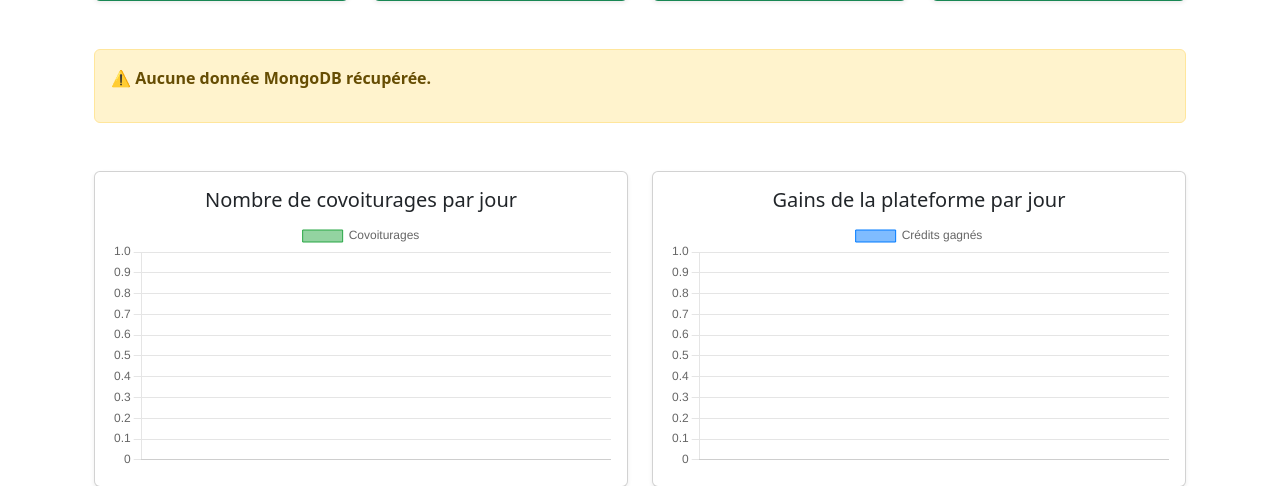
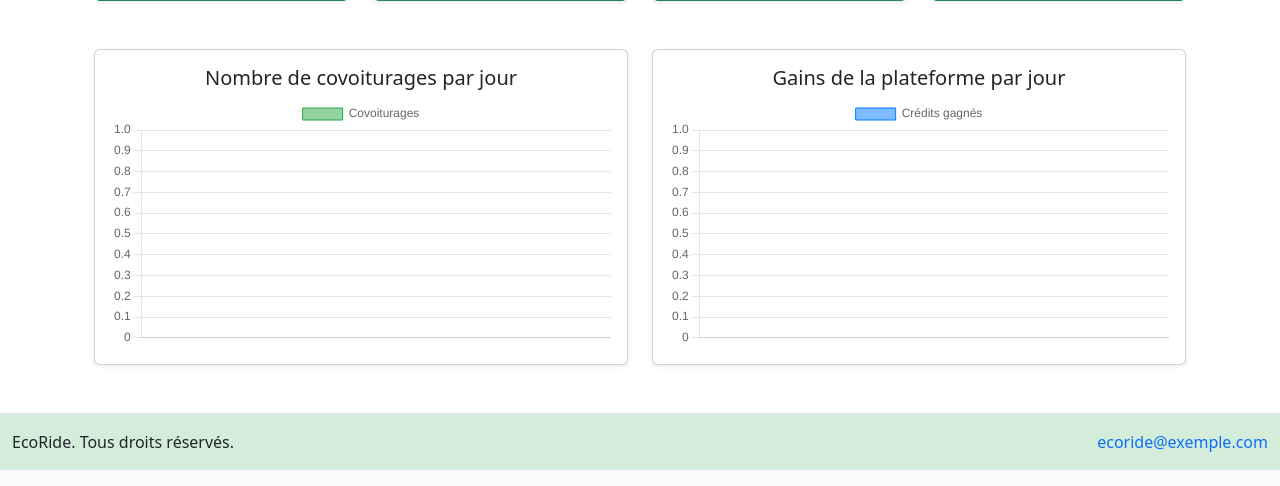
Before and after one commit to AntoineSimonin73/projet_ecoRide, a Symfony app: template templates/admin/dashboard.html.twig in a window 1280 px wide. Shown: the part 397-883 px from the top of the page. Run offline with Twig, Linux system fonts and the light colour scheme; the template is opened without the code that fills it, so the values that code supplies are empty; some libraries are stand-ins or nearby versions.

Commit message:
suppression debug temporaire

```diff
--- a/templates/admin/dashboard.html.twig
+++ b/templates/admin/dashboard.html.twig
@@ -50,19 +50,6 @@
             </div>
         </div>
     </div>
-    {% if covoituragesData.labels is not empty %}
-    <div class="alert alert-info">
-        <h5>Données récupérées depuis MongoDB :</h5>
-        <p><strong>Dates :</strong> {{ covoituragesData.labels|join(', ') }}</p>
-        <p><strong>Covoiturages :</strong> {{ covoituragesData.values|join(', ') }}</p>
-        <p><strong>Crédits :</strong> {{ creditsData.values|join(', ') }}</p>
-    </div>
-    {% else %}
-        <div class="alert alert-warning">
-            <p><strong>⚠️ Aucune donnée MongoDB récupérée.</strong></p>
-        </div>
-    {% endif %}
-
     <div class="row mt-5">
         <div class="col-md-6">
             <div class="card shadow-sm">
```
